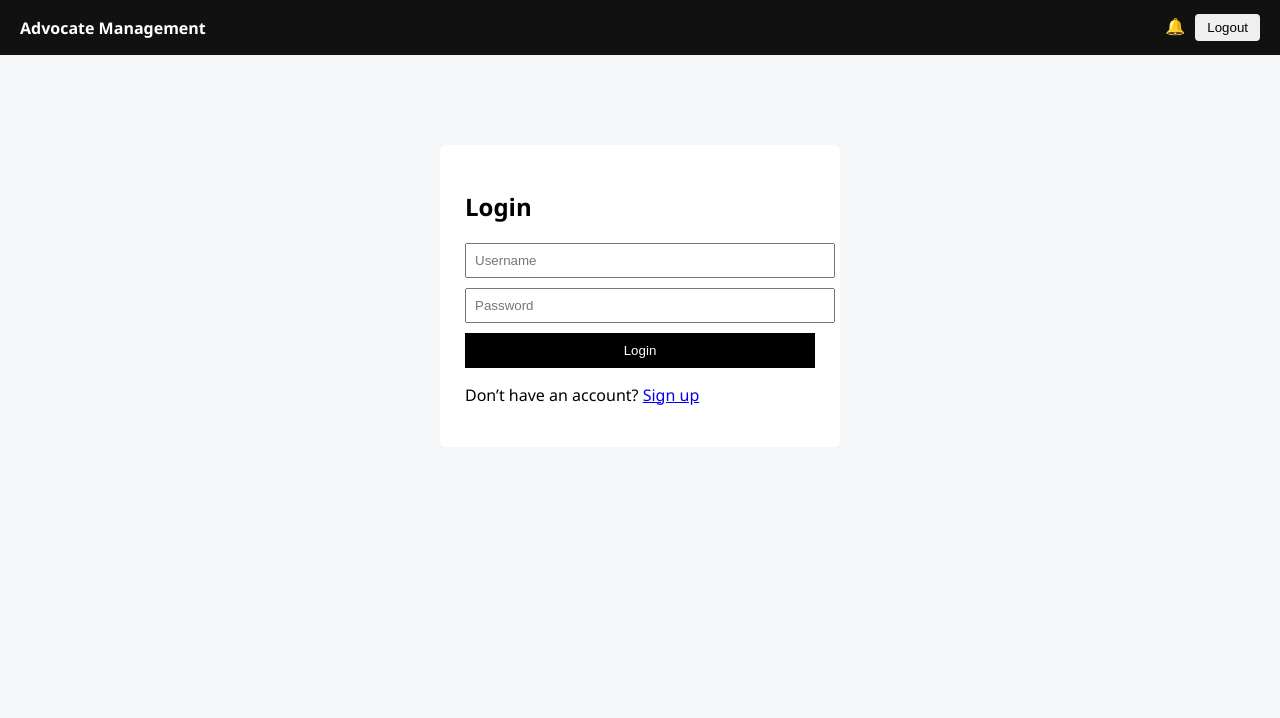
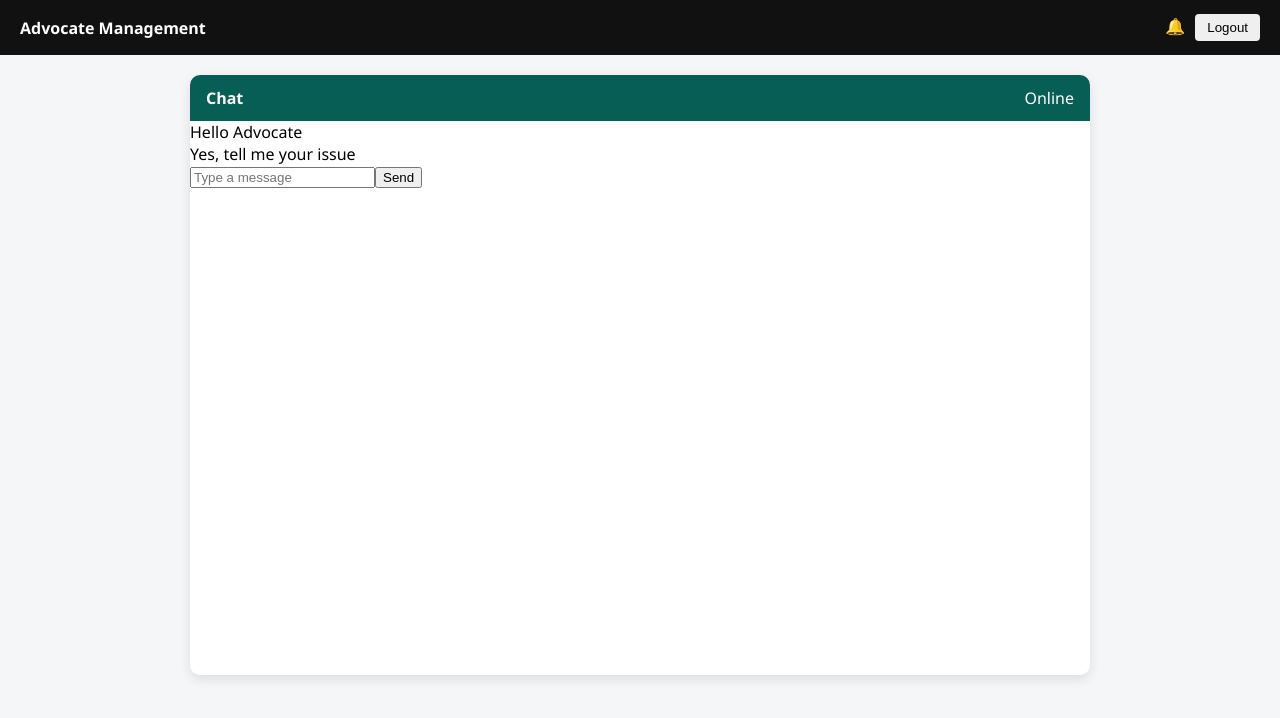
Before and after one commit to vasanthakumar2943-coder/advocate-management, a React (Vite) app: page /chat/1 in a window 1280 px wide. Before the commit this address led to /login. Shown: the top 718 px of the page. Built offline with nearby package versions, Linux system fonts and the light colour scheme.

Commit message:
set node 24 for vercel frontend

```diff
--- a/src/App.jsx
+++ b/src/App.jsx
@@ -7,6 +7,7 @@ import AdminDashboard from "./pages/AdminDashboard";
 import AdvocateDashboard from "./pages/AdvocateDashboard";
 import ClientDashboard from "./pages/ClientDashboard";
 import ChatPage from "./pages/ChatPage";
+import Chat from "./pages/Chat";
 
 import Navbar from "./components/Navbar";
 
@@ -63,6 +64,7 @@ export default function App() {
             </PrivateRoute>
           }
         />
+        <Route path="/chat/:chatId" element={<Chat />} />
 
         {/* CHAT */}
         <Route
--- a/src/pages/AdminDashboard.jsx
+++ b/src/pages/AdminDashboard.jsx
@@ -1,60 +1,59 @@
 import React, { useEffect, useState } from "react";
-import axios from "axios";
+import API from "../api/api";
 import { toast } from "react-toastify";
-
-const API = axios.create({
-  baseURL: "https://web-production-d827.up.railway.app/api/",
-});
 
 export default function AdminDashboard() {
   const [advocates, setAdvocates] = useState([]);
-
-  const auth = {
-    headers: {
-      Authorization: `Bearer ${localStorage.getItem("access")}`,
-    },
-  };
-
-  const loadPending = async () => {
-    const res = await API.get("admin/pending-advocates/", auth);
-    setAdvocates(res.data);
-  };
-
-  const approve = async (id) => {
-    await API.post(`admin/approve-advocate/${id}/`, {}, auth);
-    toast.success("Advocate approved");
-    loadPending();
-  };
-
-  const remove = async (id) => {
-    await API.delete(`admin/delete-advocate/${id}/`, auth);
-    toast.success("Advocate deleted");
-    loadPending();
-  };
 
   useEffect(() => {
     loadPending();
   }, []);
 
+  const loadPending = async () => {
+    try {
+      const res = await API.get("users/admin/pending-advocates/");
+      setAdvocates(res.data);
+    } catch {
+      toast.error("Failed to load requests");
+    }
+  };
+
+  const approve = async (id) => {
+    try {
+      await API.post(`users/admin/approve-advocate/${id}/`);
+      toast.success("Advocate approved");
+      loadPending();
+    } catch {
+      toast.error("Approval failed");
+    }
+  };
+
   return (
-    <div className="table-box">
+    <div className="page">
       <h2>Pending Advocate Requests</h2>
 
-      <table>
+      <table className="table">
         <thead>
           <tr>
-            <th>Username</th>
-            <th>Actions</th>
+            <th>Name</th>
+            <th>Action</th>
           </tr>
         </thead>
 
         <tbody>
+          {advocates.length === 0 && (
+            <tr>
+              <td colSpan="2">No pending requests</td>
+            </tr>
+          )}
+
           {advocates.map((a) => (
             <tr key={a.id}>
               <td>{a.username}</td>
               <td>
-                <button onClick={() => approve(a.id)}>Approve</button>
-                <button onClick={() => remove(a.id)}>Delete</button>
+                <button className="btn" onClick={() => approve(a.id)}>
+                  Approve
+                </button>
               </td>
             </tr>
           ))}
--- a/src/pages/AdvocateDashboard.jsx
+++ b/src/pages/AdvocateDashboard.jsx
@@ -61,11 +61,21 @@ export default function AdvocateDashboard() {
                   className="btn"
                   onClick={() => approve(r.id, r.client.id)}
                 >
-                  Approve & Chat
+                  Approve
+                </button>
+
+                {/* ✅ CHAT BUTTON (added only) */}
+                <button
+                  className="btn"
+                  style={{ marginLeft: "10px" }}
+                  onClick={() => navigate(`/chat/${r.client.id}`)}
+                >
+                  Chat
                 </button>
 
                 <button
                   className="btn danger"
+                  style={{ marginLeft: "10px" }}
                   onClick={() => reject(r.id)}
                 >
                   Delete
--- /dev/null
+++ b/src/pages/Chat.jsx
@@ -0,0 +1,64 @@
+import React, { useEffect, useState } from "react";
+import { useParams } from "react-router-dom";
+
+/*
+  chatId = appointment id
+  Logic already locked in dashboard
+*/
+
+export default function Chat() {
+  const { chatId } = useParams();
+
+  const [messages, setMessages] = useState([
+    { from: "client", text: "Hello Advocate" },
+    { from: "advocate", text: "Yes, tell me your issue" },
+  ]);
+
+  const [text, setText] = useState("");
+  const role = localStorage.getItem("role");
+
+  const sendMessage = () => {
+    if (!text.trim()) return;
+
+    setMessages([
+      ...messages,
+      { from: role, text },
+    ]);
+
+    setText("");
+  };
+
+  return (
+    <div className="chat-container">
+      {/* HEADER */}
+      <div className="chat-header">
+        <strong>Chat</strong>
+        <span className="chat-status">Online</span>
+      </div>
+
+      {/* BODY */}
+      <div className="chat-body">
+        {messages.map((m, i) => (
+          <div
+            key={i}
+            className={
+              m.from === role ? "chat-msg right" : "chat-msg left"
+            }
+          >
+            {m.text}
+          </div>
+        ))}
+      </div>
+
+      {/* FOOTER */}
+      <div className="chat-footer">
+        <input
+          placeholder="Type a message"
+          value={text}
+          onChange={(e) => setText(e.target.value)}
+        />
+        <button onClick={sendMessage}>Send</button>
+      </div>
+    </div>
+  );
+}
--- a/src/pages/ClientDashboard.jsx
+++ b/src/pages/ClientDashboard.jsx
@@ -1,9 +1,11 @@
 import React, { useEffect, useState } from "react";
 import API from "../api/api";
 import { toast } from "react-toastify";
+import { useNavigate } from "react-router-dom";
 
 export default function ClientDashboard() {
   const [advocates, setAdvocates] = useState([]);
+  const navigate = useNavigate();
 
   useEffect(() => {
     loadAdvocates();
@@ -60,6 +62,15 @@ export default function ClientDashboard() {
                 >
                   Book
                 </button>
+
+                {/* ✅ CHAT BUTTON (added only) */}
+                <button
+                  className="btn"
+                  style={{ marginLeft: "10px" }}
+                  onClick={() => navigate(`/chat/${a.id}`)}
+                >
+                  Chat
+                </button>
               </td>
             </tr>
           ))}
```
